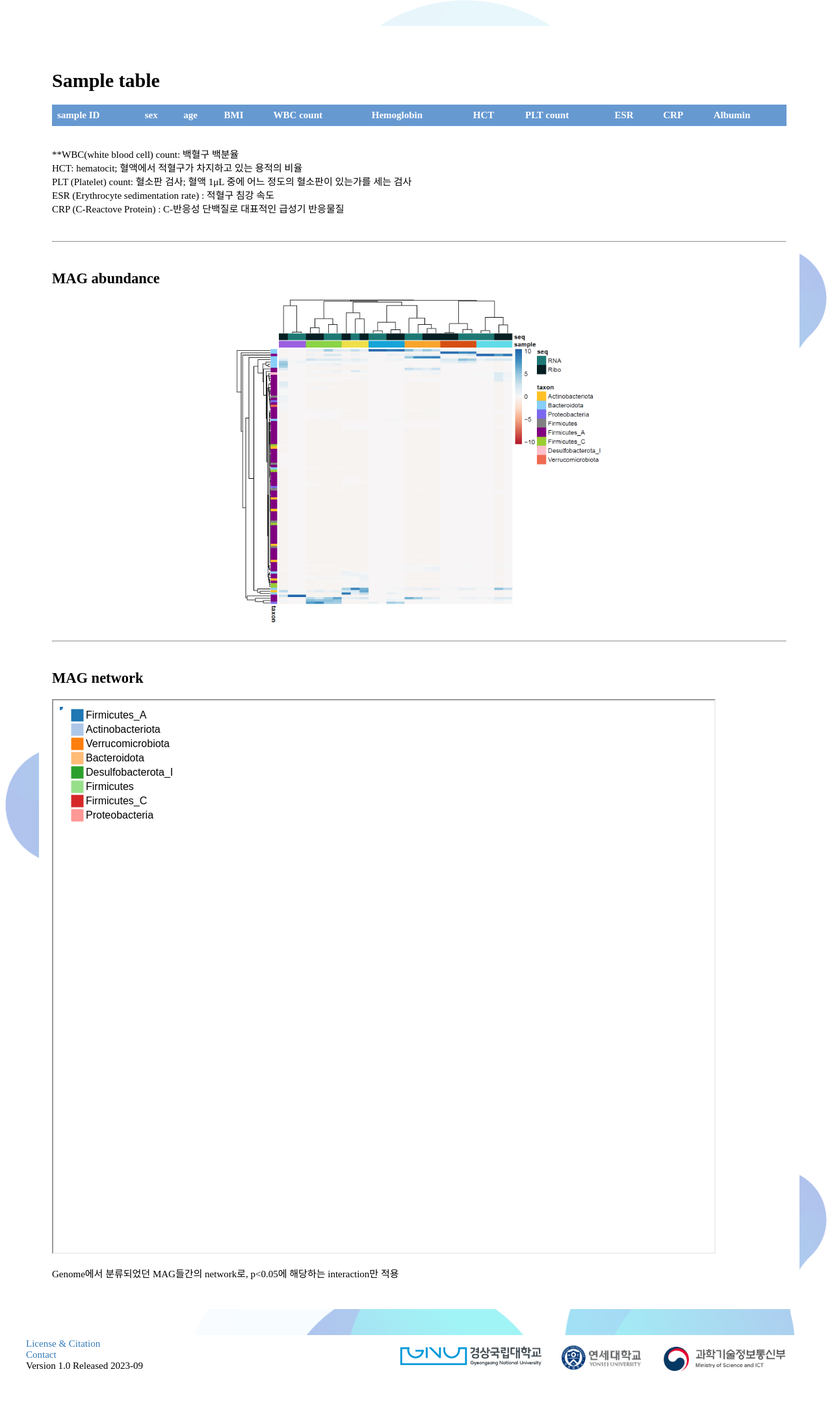
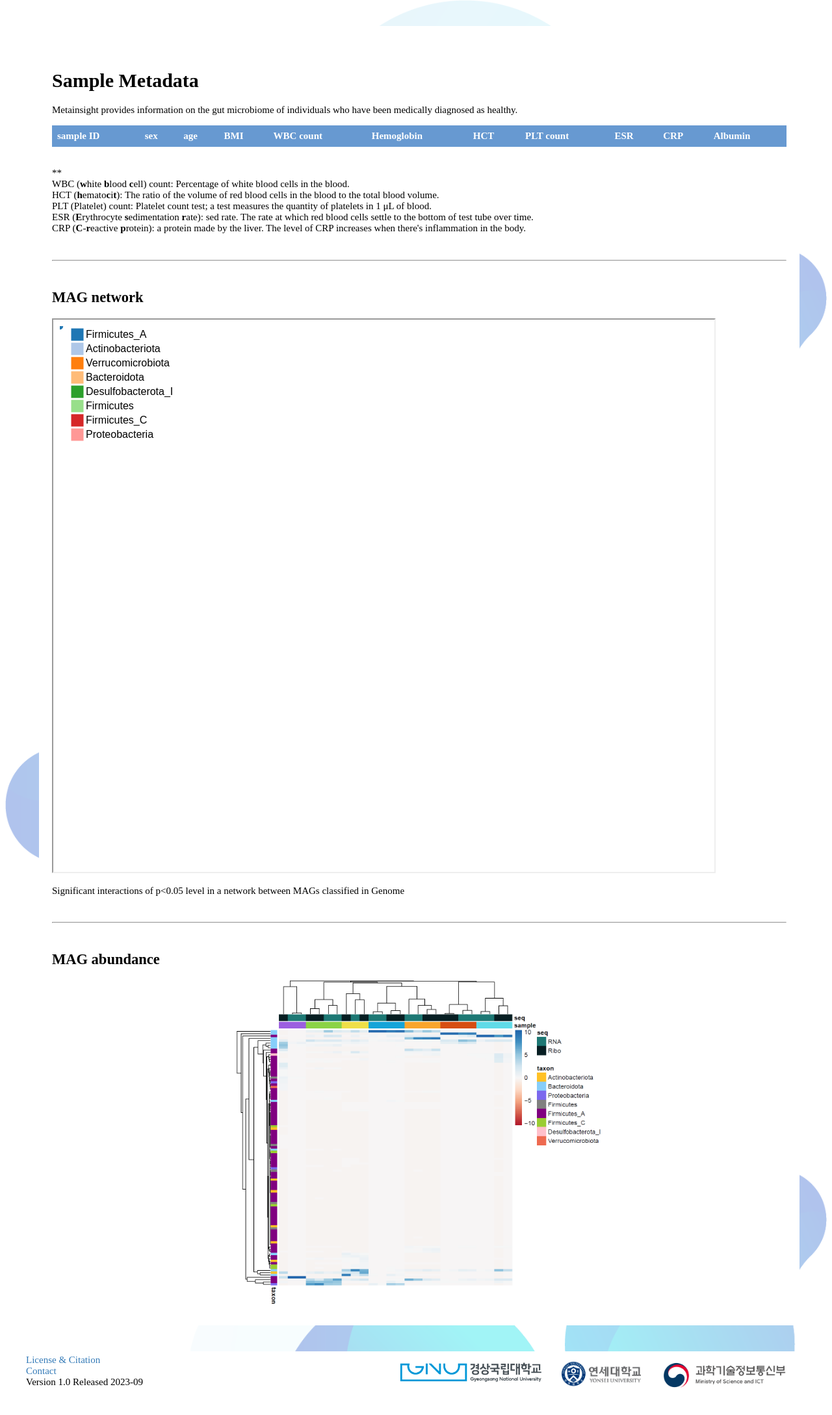
Before and after one commit to sujin9819/django_web, a Django app: template blog/templates/blog/Samples.html in a window 1280 px wide. Shown: the part 132-2310 px from the top of the page at 65% size. Before the commit the page ends 2243 px from the top, so only its background shows below. Run offline with Django 3.2, Linux system fonts and the light colour scheme; the template is opened without the code that fills it, so the values that code supplies are empty.

Commit message:
edit blog_app

```diff
--- a/blog/static/css/main.css
+++ b/blog/static/css/main.css
@@ -82,6 +82,10 @@
     background-color: rgba(255, 255, 255, 0.75);
     margin: 0px 15px 15px 25px;
     color: #3d5583;
+}
+
+span.highlight{
+    color: #f00
 }
 
 div.page_wrap{
--- a/blog/templates/blog/Samples.html
+++ b/blog/templates/blog/Samples.html
@@ -5,7 +5,10 @@
 {% load static %}
 
 <br>
-<h1>Sample table</h1>
+<h1>Sample Metadata</h1>
+<p>
+    Metainsight provides information on the gut microbiome of individuals who have been medically diagnosed as healthy.
+</p>
 <table class="table table-striped" style="width:100%;">
     <thead>
     <tr>
@@ -41,18 +44,21 @@
     <tbody>
 </table>
 <br>
-<p> **WBC(white blood cell) count: 백혈구 백분율
-    <br> HCT: hematocit; 혈액에서 적혈구가 차지하고 있는 용적의 비율
-    <br> PLT (Platelet) count: 혈소판 검사; 혈액 1μL 중에 어느 정도의 혈소판이 있는가를 세는 검사
-    <br> ESR (Erythrocyte sedimentation rate) : 적혈구 침강 속도
-    <br> CRP (C-Reactove Protein) : C-반응성 단백질로 대표적인 급성기 반응물질
+<p> **
+    <br> WBC (<b>w</b>hite <b>b</b>lood <b>c</b>ell) count: Percentage of white blood cells in the blood.
+    <br> HCT (<b>h</b>emato<b>c</b>i<b>t</b>): The ratio of the volume of red blood cells in the blood to the total blood volume.
+    <br> PLT (Platelet) count: Platelet count test; a test measures the quantity of platelets in 1 μL of blood.
+    <br> ESR (<b>E</b>rythrocyte <b>s</b>edimentation <b>r</b>ate): sed rate. The rate at which red blood cells settle to the bottom of test tube over time.
+    <br> CRP (<b>C</b>-<b>r</b>eactive <b>p</b>rotein): a protein made by the liver. The level of CRP increases when there&#39;s inflammation in the body.
 </p>
+<br><hr><br>
+
+<h2>MAG network</h2>
+<iframe src="{% static 'img/d3_genus_results.html' %}" width="90%" height="850px"></iframe>
+<p>Significant interactions of p&lt;0.05 level in a network between MAGs classified in Genome</p>
 <br><hr><br>
 <h2>MAG abundance</h2>
 <img id="table" src = "{% static 'img/MAGheatmap.png' %}" width="50%" style="margin: auto;display: block;">
-<br><hr><br>
-<h2>MAG network</h2>
-<iframe src="{% static 'img/d3_genus_results.html' %}" width="90%" height="850px"></iframe>
-<p>Genome에서 분류되었던 MAG들간의 network로, p&lt;0.05에 해당하는 interaction만 적용</p>
+
 
 {% endblock content %}
--- a/blog/views.py
+++ b/blog/views.py
@@ -36,7 +36,7 @@
 def search(request):
         if request.method == 'POST':
             searched = request.POST['searched']
-            genes = GeneData.objects.filter(Gene_description__contains=searched)
+            genes = GeneData.objects.filter(Gene_description__contains=searched).order_by('-RNAcount','-Ribocount')
             return render(request, 'blog/gene_search.html', {'searched': searched, 'genes': genes})
         else:
             return render(request, 'blog/gene_search.html', {})
```
Also changed, not shown: blog/templates/blog/About.html (+9 -2 lines), blog/templates/blog/Gene.html (+6 -4 lines), blog/templates/blog/gene_search.html (+10 -3 lines), blog/static/img/example1.png (added).
